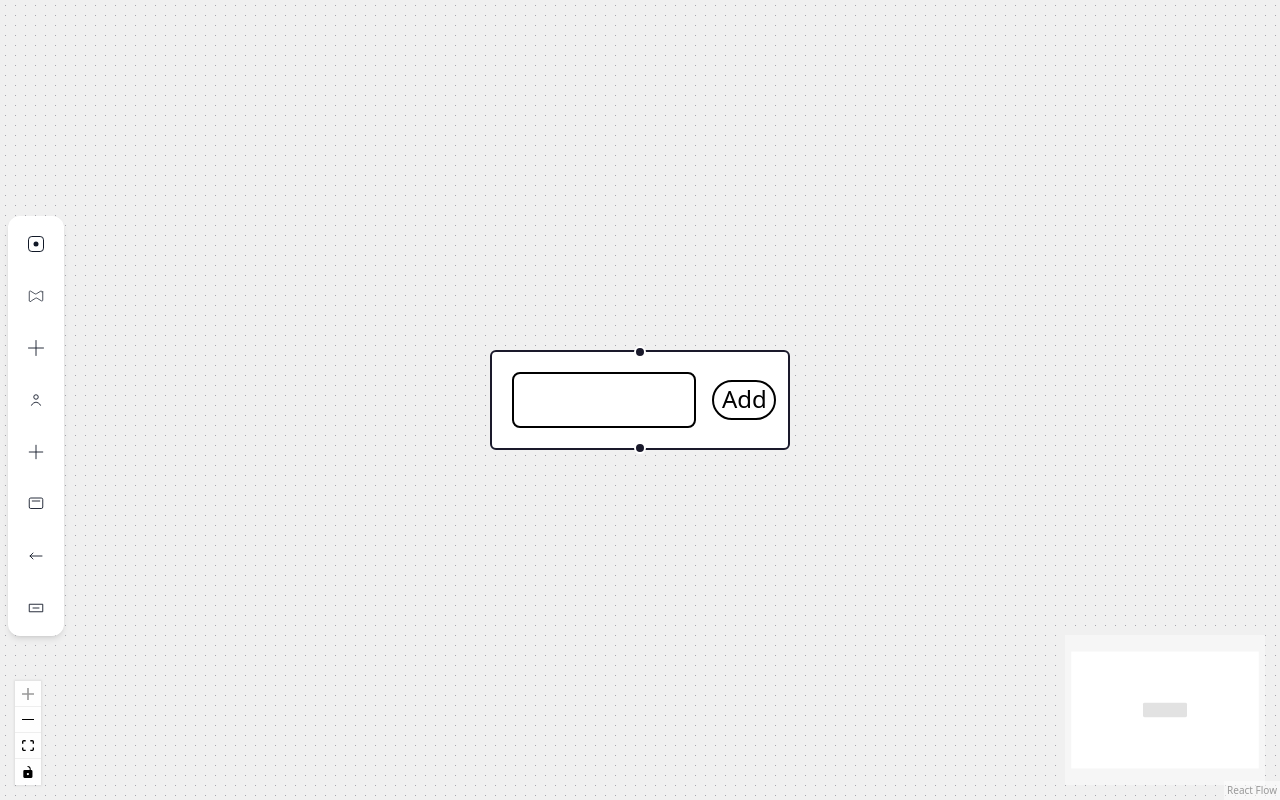
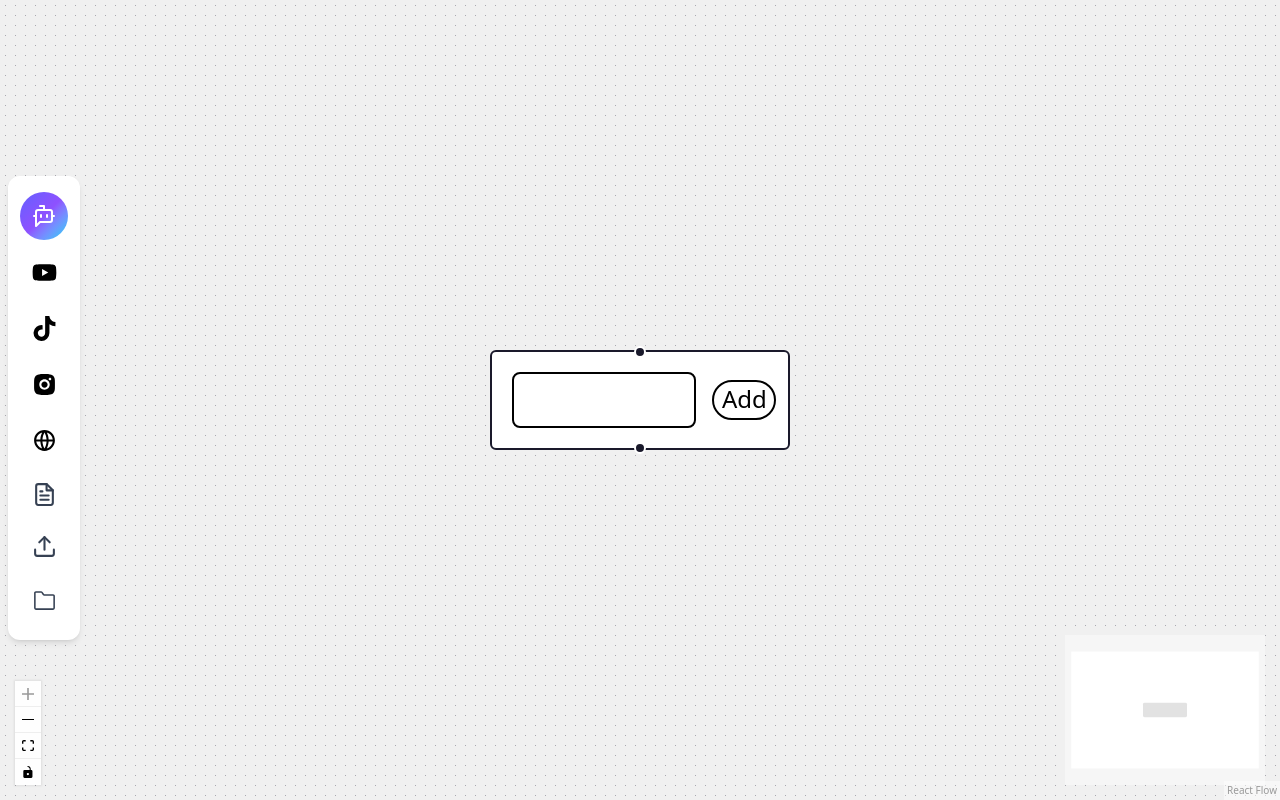
Before and after one commit to mohsinkhan60/react-flow-project, a React (Vite) app: page / in a window 1280 px wide. Built offline with nearby package versions, Linux system fonts and the light colour scheme.

Commit message:
feat: update Sidebar component with new icons and improved button functionality

```diff
--- a/package.json
+++ b/package.json
@@ -14,6 +14,7 @@
     "@xyflow/react": "^12.10.0",
     "react": "^19.2.0",
     "react-dom": "^19.2.0",
+    "react-icons": "^5.5.0",
     "tailwindcss": "^4.1.18"
   },
   "devDependencies": {
--- a/src/components/Sidebar.tsx
+++ b/src/components/Sidebar.tsx
@@ -1,168 +1,125 @@
-
+import { FaTiktok, FaYoutube } from "react-icons/fa";
+import { FiFileText, FiUpload } from "react-icons/fi";
+import { GoFileDirectory } from "react-icons/go";
+import { RiGlobalLine, RiInstagramFill } from "react-icons/ri";
 
 export const Sidebar = () => {
   return (
-    <aside className="fixed left-2 top-54 z-40">
-      <div className="bg-white rounded-xl shadow-md p-2 flex flex-col gap-3 items-center w-14">
-        <button className="w-10 h-10 rounded-lg flex items-center justify-center hover:bg-gray-100">
+    <aside className="fixed left-2 top-44 z-40">
+      <div className="bg-white rounded-xl shadow-md p-4 flex flex-col gap-2 items-center w-18">
+        <button
+          aria-label="AI Assistant"
+          className="group relative w-12 h-12 rounded-full flex items-center justify-center bg-linear-to-br from-indigo-500 via-violet-500 to-cyan-400 text-white hover:opacity-90"
+        >
           <svg
-            width="20"
-            height="20"
+            xmlns="http://www.w3.org/2000/svg"
+            width="24"
+            height="24"
             viewBox="0 0 24 24"
             fill="none"
-            xmlns="http://www.w3.org/2000/svg"
+            stroke="currentColor"
+            strokeWidth="2"
+            strokeLinecap="round"
+            strokeLinejoin="round"
+            className="lucide lucide-bot-message-square text-white size-6"
           >
-            <rect
-              x="3"
-              y="3"
-              width="18"
-              height="18"
-              rx="4"
-              stroke="#111827"
-              strokeWidth="1.2"
-            />
-            <circle cx="12" cy="12" r="3" fill="#111827" />
+            <path d="M12 6V2H8"></path>
+            <path d="m8 18-4 4V8a2 2 0 0 1 2-2h12a2 2 0 0 1 2 2v8a2 2 0 0 1-2 2Z"></path>
+            <path d="M2 12h2"></path>
+            <path d="M9 11v2"></path>
+            <path d="M15 11v2"></path>
+            <path d="M20 12h2"></path>
           </svg>
+          <span className="absolute left-full ml-4 top-1/2 -translate-y-1/2 hidden group-hover:flex items-center gap-2 bg-white text-black px-3 py-1.5 rounded-full shadow whitespace-nowrap">
+            <span className="text-sm">AI Assistant</span>
+          </span>
         </button>
 
-        <button className="w-10 h-10 rounded-lg flex items-center justify-center hover:bg-gray-100">
-          <svg
-            width="18"
-            height="18"
-            viewBox="0 0 24 24"
-            fill="none"
-            xmlns="http://www.w3.org/2000/svg"
-          >
-            <path
-              d="M21 6.5v11c0 1-1 1.5-1.9.9l-5.6-3.4a2 2 0 00-2.1 0l-5.6 3.4A1.2 1.2 0 013 17.5v-11C3 5.5 4 5 4.9 5.6l5.6 3.4a2 2 0 002.1 0l5.6-3.4c.9-.5 1.9 0 1.9.9z"
-              stroke="#111827"
-              strokeWidth="1"
-              strokeLinecap="round"
-              strokeLinejoin="round"
-            />
-          </svg>
+        <button
+          aria-label="Add YouTube Content"
+          className="group relative w-12 h-12 rounded-full flex items-center justify-center bg-white text-black hover:bg-[#437CFF] hover:text-white transition-colors duration-200"
+        >
+          <FaYoutube size={25} />
+          <span className="absolute left-full ml-4 top-1/2 -translate-y-1/2 hidden group-hover:flex items-center gap-2 bg-white text-black px-3 py-1.5 rounded-full shadow whitespace-nowrap">
+            <span className="text-sm">Add YouTube Content</span>
+            <kbd className="ml-4 text-xs bg-gray-100 px-2 py-0.5 rounded">
+              Y
+            </kbd>
+          </span>
         </button>
 
-        <button className="w-10 h-10 rounded-lg flex items-center justify-center hover:bg-gray-100">
-          <svg
-            width="18"
-            height="18"
-            viewBox="0 0 24 24"
-            fill="none"
-            xmlns="http://www.w3.org/2000/svg"
-          >
-            <path
-              d="M12 2v20M2 12h20"
-              stroke="#111827"
-              strokeWidth="1.2"
-              strokeLinecap="round"
-              strokeLinejoin="round"
-            />
-          </svg>
+        <button
+          aria-label="Add TikTok Content"
+          className="group relative w-12 h-12 rounded-full flex items-center justify-center bg-white textblack0 hover:bg-[#437CFF] hover:text-white transition-colors duration-200"
+        >
+          <FaTiktok size={25} />
+          <span className="absolute left-full ml-4 top-1/2 -translate-y-1/2 hidden group-hover:flex items-center gap-2 bg-white text-black px-3 py-1.5 rounded-full shadow whitespace-nowrap">
+            <span className="text-sm">Add TikTok Content</span>
+            <kbd className="ml-4 text-xs bg-gray-100 px-2 py-0.5 rounded">
+              T
+            </kbd>
+          </span>
+        </button>
+        <button
+          aria-label="Add TikTok Content"
+          className="group relative w-12 h-12 rounded-full flex items-center justify-center bg-white textblack0 hover:bg-[#437CFF] hover:text-white transition-colors duration-200"
+        >
+          <RiInstagramFill size={25} />
+          <span className="absolute left-full ml-4 top-1/2 -translate-y-1/2 hidden group-hover:flex items-center gap-2 bg-white text-black px-3 py-1.5 rounded-full shadow whitespace-nowrap">
+            <span className="text-sm">Add Instagram Content</span>
+            <kbd className="ml-4 text-xs bg-gray-100 px-2 py-0.5 rounded">
+              I
+            </kbd>
+          </span>
+        </button>
+        <button
+          aria-label="Add TikTok Content"
+          className="group relative w-12 h-12 rounded-full flex items-center justify-center bg-white textblack0 hover:bg-[#437CFF] hover:text-white transition-colors duration-200"
+        >
+          <RiGlobalLine size={25} />
+          <span className="absolute left-full ml-4 top-1/2 -translate-y-1/2 hidden group-hover:flex items-center gap-2 bg-white text-black px-3 py-1.5 rounded-full shadow whitespace-nowrap">
+            <span className="text-sm">Add Website Link</span>
+            <kbd className="ml-4 text-xs bg-gray-100 px-2 py-0.5 rounded">
+              G
+            </kbd>
+          </span>
+        </button>
+        <button
+          aria-label="Add Website Link"
+          className="group relative w-11 h-11 rounded-full flex items-center justify-center bg-white text-gray-700 hover:bg-[#437CFF] hover:text-white transition-colors duration-200"
+        >
+          <FiFileText size={25} className="text-current" />
+          <span className="absolute left-full ml-4 top-1/2 -translate-y-1/2 hidden group-hover:flex items-center gap-2 bg-white text-black px-3 py-1.5 rounded-full shadow whitespace-nowrap">
+            <span className="text-sm">Add Text Content</span>
+            <kbd className="ml-4 text-xs bg-gray-100 px-2 py-0.5 rounded">
+              F
+            </kbd>
+          </span>
+        </button>
+        <button
+          aria-label="Add Website Link"
+          className="group relative w-11 h-11 rounded-full flex items-center justify-center bg-white text-gray-700 hover:bg-[#437CFF] hover:text-white transition-colors duration-200"
+        >
+          <FiUpload size={25} className="text-current" />
+          <span className="absolute left-full ml-4 top-1/2 -translate-y-1/2 hidden group-hover:flex items-center gap-2 bg-white text-black px-3 py-1.5 rounded-full shadow whitespace-nowrap">
+            <span className="text-sm">Upload File</span>
+            <kbd className="ml-4 text-xs bg-gray-100 px-2 py-0.5 rounded">
+              U
+            </kbd>
+          </span>
         </button>
 
-        <button className="w-10 h-10 rounded-lg flex items-center justify-center hover:bg-gray-100">
-          <svg
-            width="18"
-            height="18"
-            viewBox="0 0 24 24"
-            fill="none"
-            xmlns="http://www.w3.org/2000/svg"
-          >
-            <circle cx="12" cy="8" r="3" stroke="#111827" strokeWidth="1.2" />
-            <path
-              d="M6 19c1-3 5-4 6-4s5 1 6 4"
-              stroke="#111827"
-              strokeWidth="1.2"
-              strokeLinecap="round"
-              strokeLinejoin="round"
-            />
-          </svg>
-        </button>
-
-        <button className="w-10 h-10 rounded-lg flex items-center justify-center hover:bg-gray-100">
-          <svg
-            width="18"
-            height="18"
-            viewBox="0 0 24 24"
-            fill="none"
-            xmlns="http://www.w3.org/2000/svg"
-          >
-            <path
-              d="M3 12h18M12 3v18"
-              stroke="#111827"
-              strokeWidth="1.2"
-              strokeLinecap="round"
-              strokeLinejoin="round"
-            />
-          </svg>
-        </button>
-
-        <button className="w-10 h-10 rounded-lg flex items-center justify-center hover:bg-gray-100">
-          <svg
-            width="18"
-            height="18"
-            viewBox="0 0 24 24"
-            fill="none"
-            xmlns="http://www.w3.org/2000/svg"
-          >
-            <rect
-              x="3"
-              y="4"
-              width="18"
-              height="14"
-              rx="2"
-              stroke="#111827"
-              strokeWidth="1.2"
-            />
-            <path
-              d="M7 8h10"
-              stroke="#111827"
-              strokeWidth="1.2"
-              strokeLinecap="round"
-            />
-          </svg>
-        </button>
-
-        <button className="w-10 h-10 rounded-lg flex items-center justify-center hover:bg-gray-100">
-          <svg
-            width="18"
-            height="18"
-            viewBox="0 0 24 24"
-            fill="none"
-            xmlns="http://www.w3.org/2000/svg"
-          >
-            <path
-              d="M4 12h16M8 8l-4 4 4 4"
-              stroke="#111827"
-              strokeWidth="1.2"
-              strokeLinecap="round"
-              strokeLinejoin="round"
-            />
-          </svg>
-        </button>
-
-        <button className="w-10 h-10 rounded-lg flex items-center justify-center hover:bg-gray-100">
-          <svg
-            width="18"
-            height="18"
-            viewBox="0 0 24 24"
-            fill="none"
-            xmlns="http://www.w3.org/2000/svg"
-          >
-            <path
-              d="M3 7h18v10H3z"
-              stroke="#111827"
-              strokeWidth="1.2"
-              strokeLinejoin="round"
-            />
-            <path
-              d="M8 12h8"
-              stroke="#111827"
-              strokeWidth="1.2"
-              strokeLinecap="round"
-            />
-          </svg>
+        <button
+          aria-label="Files"
+          className="group relative w-12 h-12 rounded-full flex items-center justify-center bg-white text-gray-700 hover:bg-[#437CFF] hover:text-white transition-colors duration-200"
+        >
+          <GoFileDirectory size={25} />
+          <span className="absolute left-full ml-4 top-1/2 -translate-y-1/2 hidden group-hover:flex items-center gap-2 bg-white text-black px-3 py-1.5 rounded-full shadow">
+            <span className="text-sm">Files</span>
+            <kbd className="ml-4 text-xs bg-gray-100 px-2 py-0.5 rounded">
+              D
+            </kbd>
+          </span>
         </button>
       </div>
     </aside>
```
Also changed, not shown: 1 other file (tests, documents, lock files or other folders).
